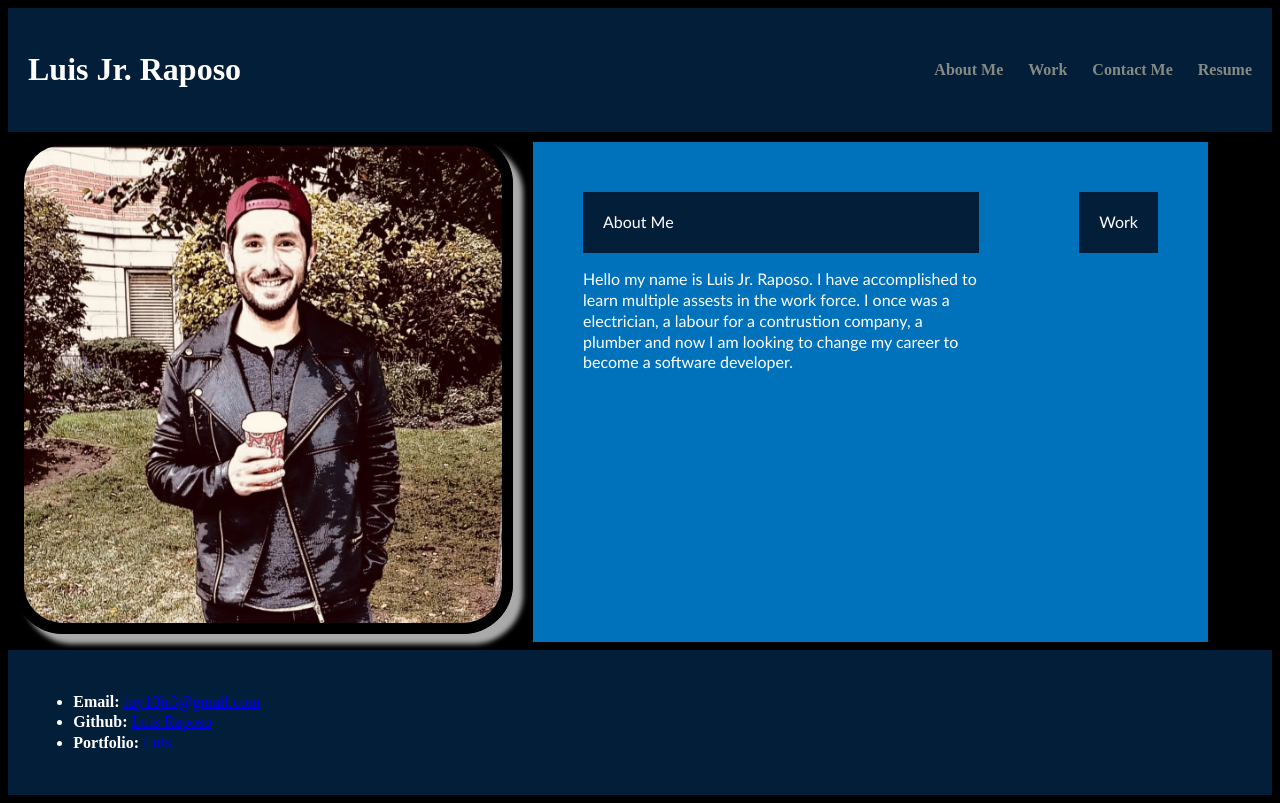
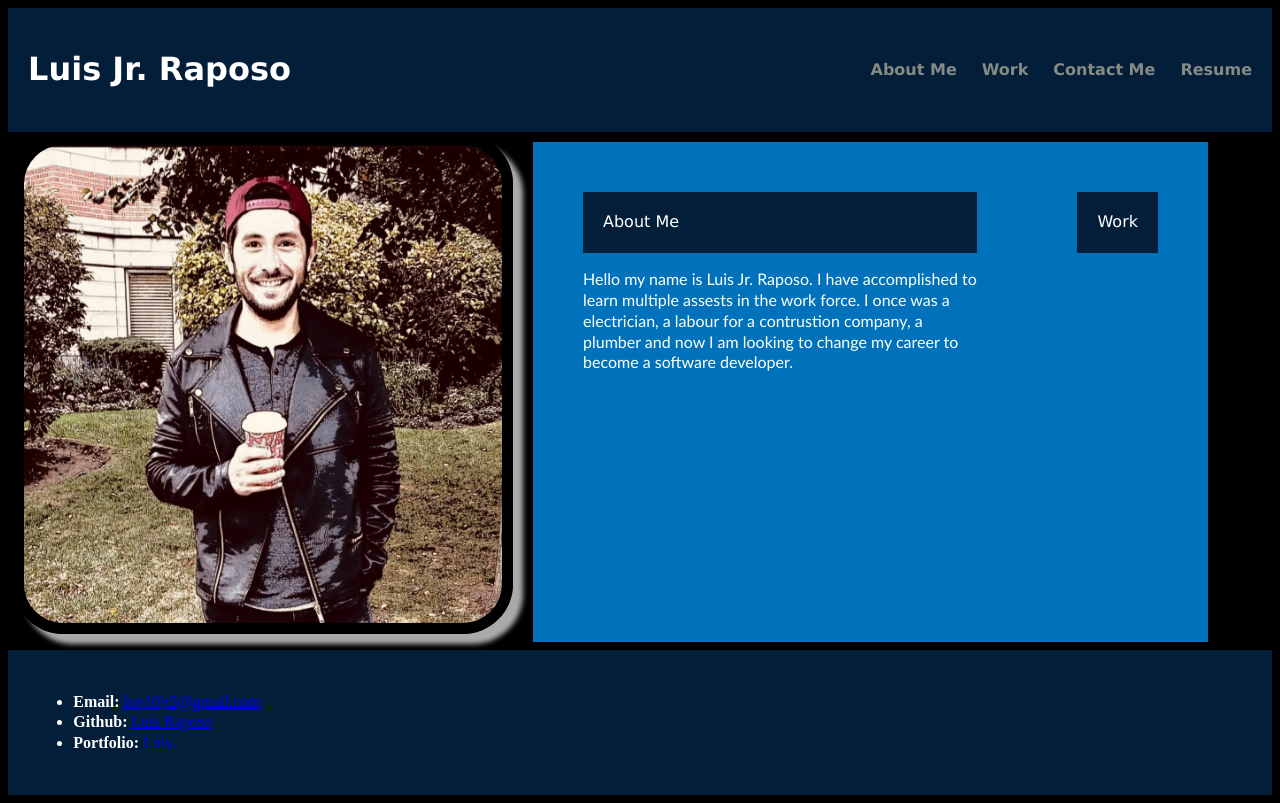
Before and after one commit to Luy7Jr/Homework-2, a plain HTML site: page Homework.html in a window 1280 px wide. Drawn offline with Linux system fonts and the light colour scheme.

Commit message:
text family header

```diff
--- a/style.css
+++ b/style.css
@@ -25,6 +25,7 @@ body {
   header {
     display: flex;
     justify-content: space-between;
+    font-family: Geneva;
     align-items: center;
     padding: 20px;
     background-color: var(--dark);
```
